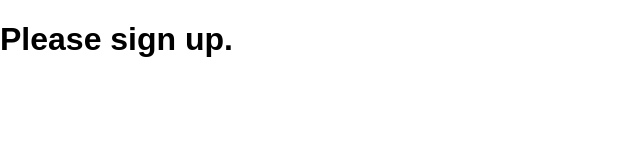
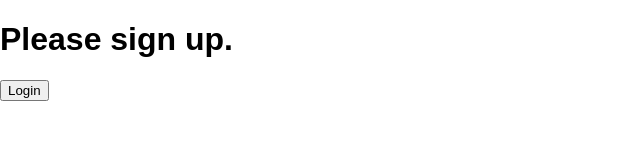
Before and after one commit to marciobera/devlab, a React (Create React App) app in the folder react/hello-world/: page / in a window 1280 px wide. Shown: the top 160 px of the page, without its empty margins (0-640 px from the left). Built offline with nearby package versions, Linux system fonts and the light colour scheme.

Commit message:
'Conditional Rendering' complete example 1 from @react docs

```diff
--- a/react/hello-world/src/index.js
+++ b/react/hello-world/src/index.js
@@ -19,8 +19,59 @@
   return <GuestGreeting />;
 }
 
+function LoginButton(props) {
+  return (
+    <button onClick={props.onClick}>
+      Login
+    </button>
+  );
+}
+
+function LogoutButton(props) {
+  return (
+    <button onClick={props.onClick}>
+      Logout
+    </button>
+  );
+}
+
+
+class LoginControl extends React.Component {
+  constructor(props) {
+    super(props);
+    this.handleLoginClick = this.handleLoginClick.bind(this);
+    this.handleLogoutClick = this.handleLogoutClick.bind(this);
+    this.state = {isLoggedIn: false};
+  }
+
+  handleLoginClick() {
+    this.setState({isLoggedIn: true});
+  }
+
+  handleLogoutClick() {
+    this.setState({isLoggedIn: false});
+  }
+
+  render() {
+    const isLoggedIn = this.state.isLoggedIn;
+
+    let button = null;
+    if (isLoggedIn) {
+      button = <LogoutButton onClick={this.handleLogoutClick} />;
+    } else {
+      button = <LoginButton onClick={this.handleLoginClick} />;
+    }
+
+    return (
+      <div>
+        <Greeting isLoggedIn={isLoggedIn} />
+        {button}
+      </div>
+    );
+  }
+}
+
 ReactDOM.render(
-  // Try changing to isLoggedIn={true}:
-  <Greeting isLoggedIn={false} />,
+  <LoginControl />,
   document.getElementById('root')
 );
```
